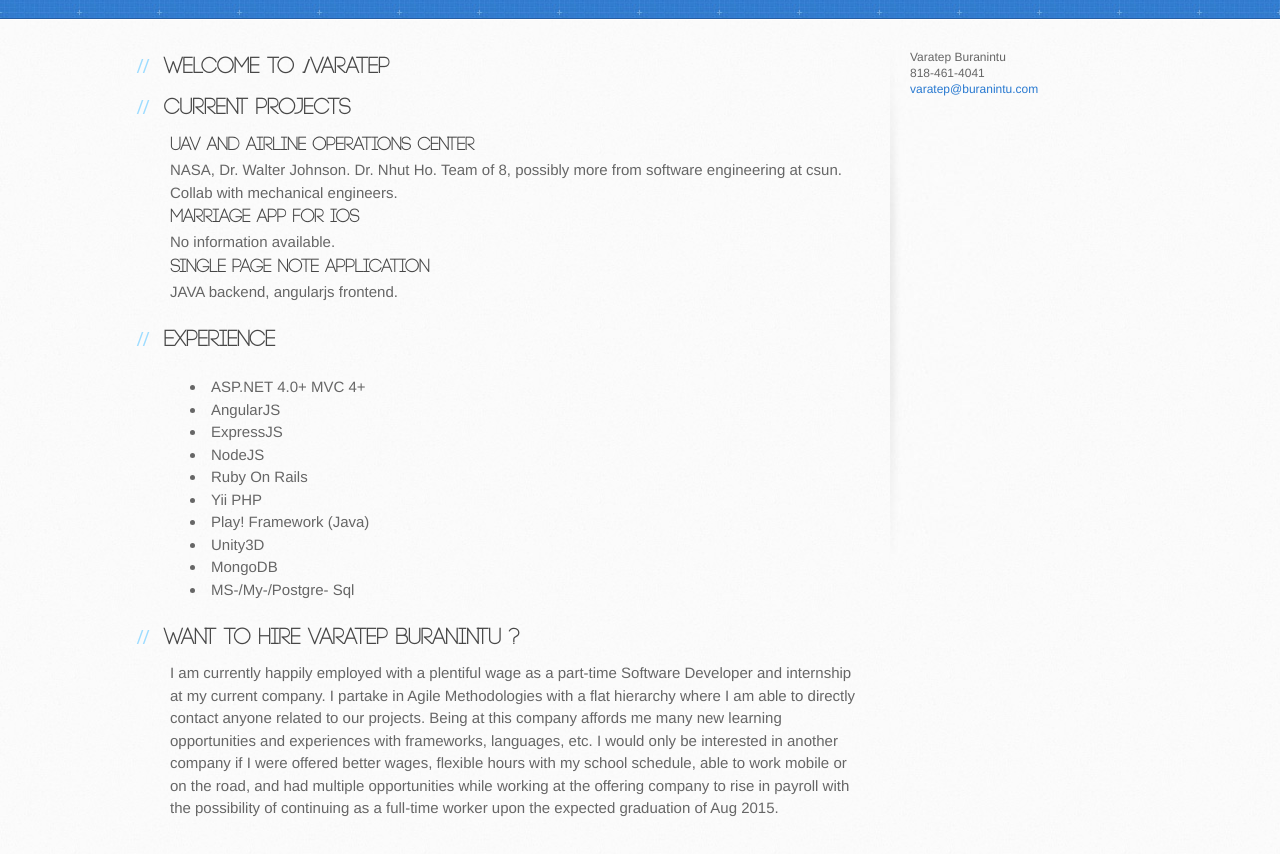
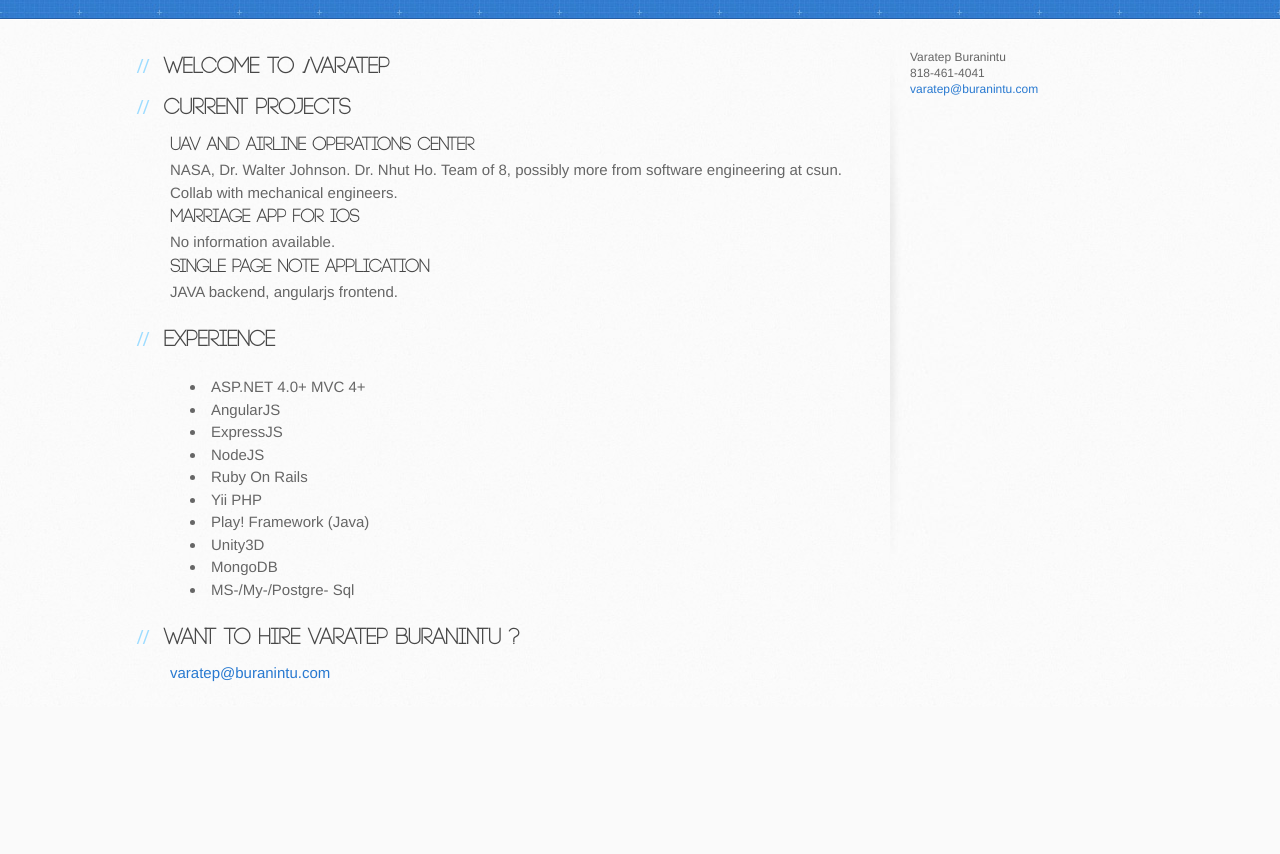
Before and after one commit to varatep/varatep.github.io, a plain HTML site: page index.html in a window 1280 px wide. Shown: the part 148-1002 px from the top of the page. After the commit the page ends 855 px from the top, so only its background shows below. Drawn offline with Linux system fonts and the light colour scheme.

Commit message:
Update index.html

```diff
--- a/index.html
+++ b/index.html
@@ -70,7 +70,7 @@
               Want to hire Varatep Buranintu ?
               </h2>
 
-              <p>I am currently happily employed with a plentiful wage as a part-time Software Developer and internship at my current company. I partake in Agile Methodologies with a flat hierarchy where I am able to directly contact anyone related to our projects. Being at this company affords me many new learning opportunities and experiences with frameworks, languages, etc. I would only be interested in another company if I were offered better wages, flexible hours with my school schedule, able to work mobile or on the road, and had multiple opportunities while working at the offering company to rise in payroll with the possibility of continuing as a full-time worker upon the expected graduation of Aug 2015.</p>
+              <a href='mailto:varatep@buranintu.com'>varatep@buranintu.com</a>
 
             </section>
 
```
